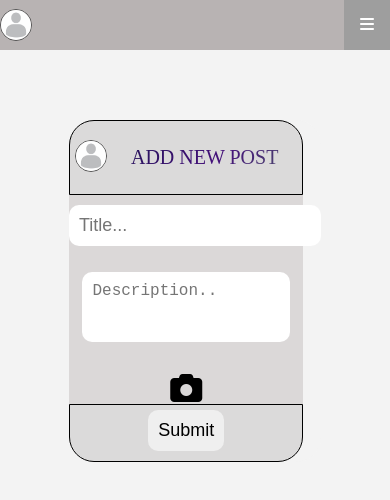
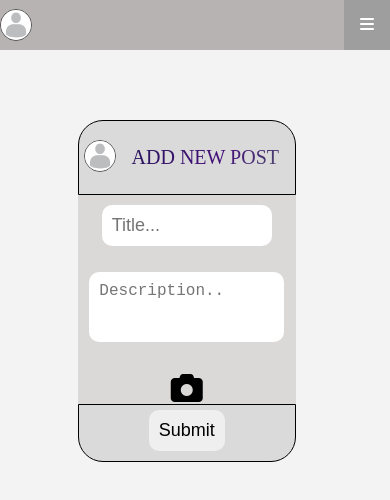
Before and after one commit to kapilkec/zproject, a React (Create React App) app: page /createPost in a window 390 px wide. Shown: the top 500 px of the page. Built offline with nearby package versions, Linux system fonts and the light colour scheme; no server answers.

Commit message:
create post changes

```diff
--- a/src/Styles/Create-form.css
+++ b/src/Styles/Create-form.css
@@ -24,6 +24,9 @@
     }
     .createPost .PostForm .userNameProfile .rightEnd{
         width : 100%;
+    }
+    .PostForm .title{
+        width: 150px;
     }
 }
 
--- a/src/Styles/Post.css
+++ b/src/Styles/Post.css
@@ -77,6 +77,7 @@
      text-align: left;
      margin-bottom:0;
     /* padding: 0; */
+
 }
 
 .UserName{
--- a/src/components/ProfilePic.tsx
+++ b/src/components/ProfilePic.tsx
@@ -45,6 +45,7 @@ export default function ProfilePic(props:Props ) {
             ()=>{
 
                 console.log("image uploaded");
+                window.location.reload();
             }
         ).catch( (er) => {
             console.log("error in profile upload"+er)
```
